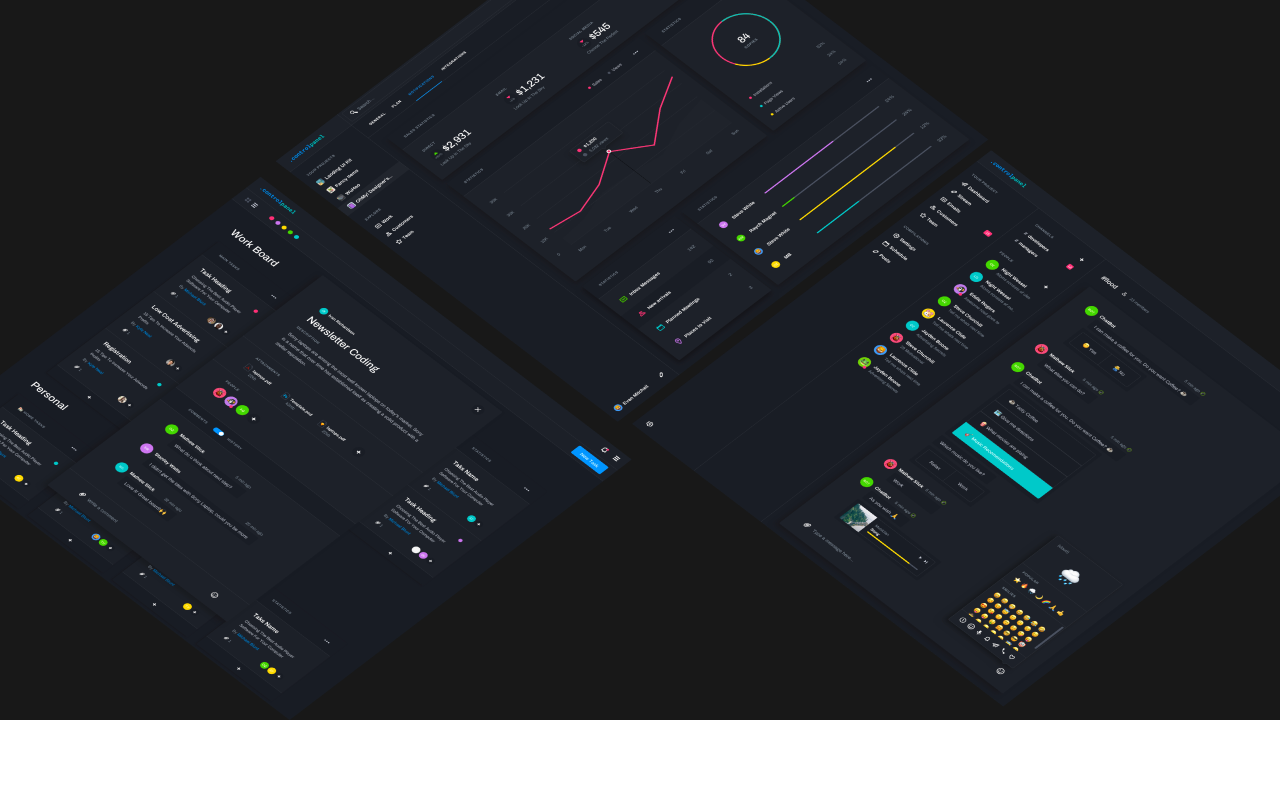
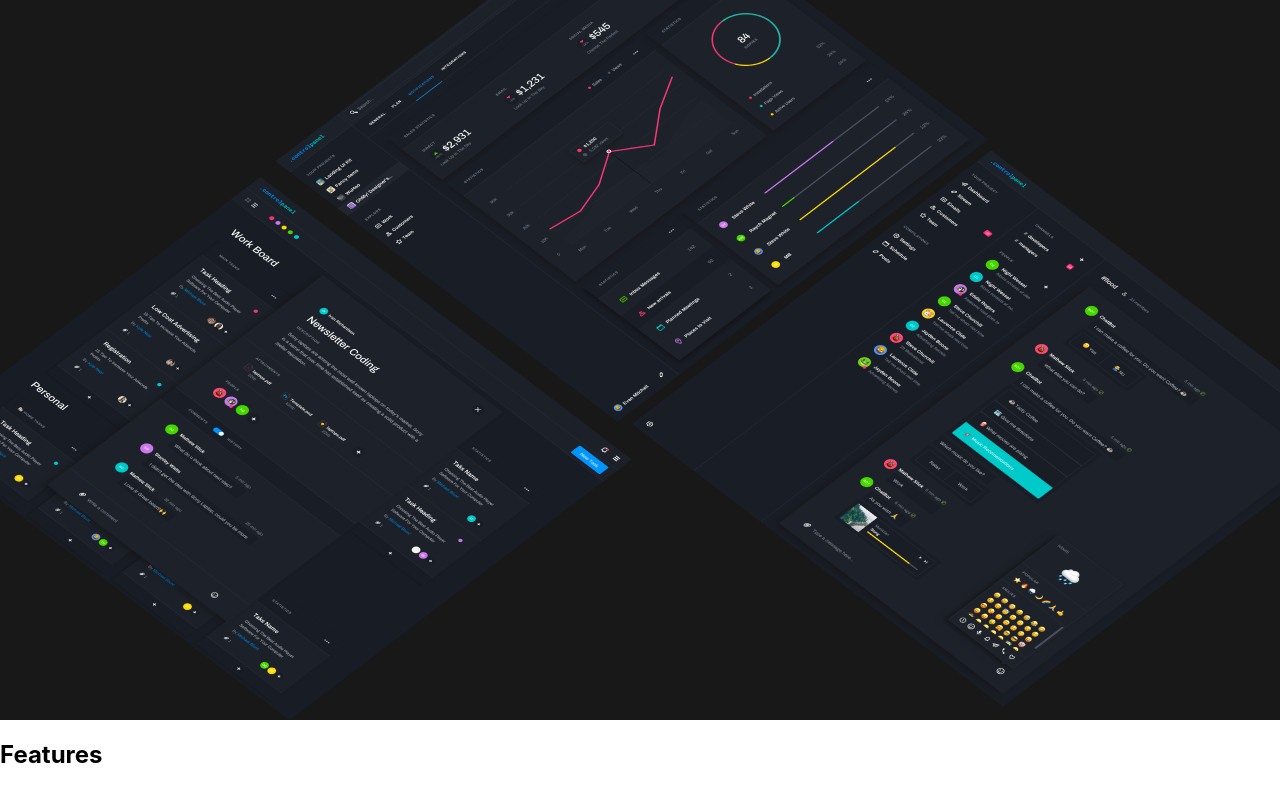
Before and after one commit to AleksandrKompanetc/reactjs-figma-app, a React (Create React App) app: page / in a window 1280 px wide. Shown: the part 823-1612 px from the top of the page. Before the commit the page ends 1543 px from the top, so only its background shows below. Built offline with nearby package versions, Linux system fonts and the light colour scheme.

Commit message:
creating component Main

```diff
--- a/src/App.js
+++ b/src/App.js
@@ -1,10 +1,12 @@
 import './App.css';
 import Header from './components/Header';
+import Main from './components/Main';
 
 function App() {
   return (
     <div className="App">
       <Header />
+      <Main />
     </div>
   );
 }
--- /dev/null
+++ b/src/components/Main.jsx
@@ -0,0 +1,13 @@
+import React from 'react'
+
+const Main = () => {
+  return (
+    <main className='main'>
+      <section className='features'>
+        <h1>Features</h1>
+      </section>
+    </main>
+  )
+}
+
+export default Main
```
